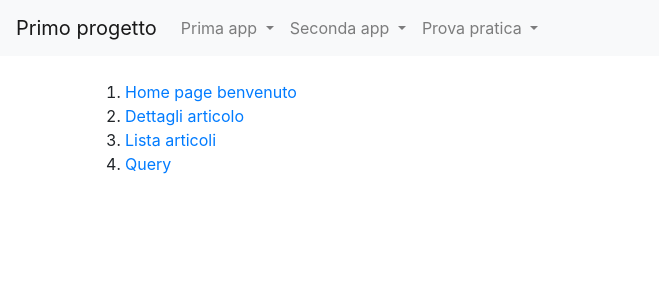
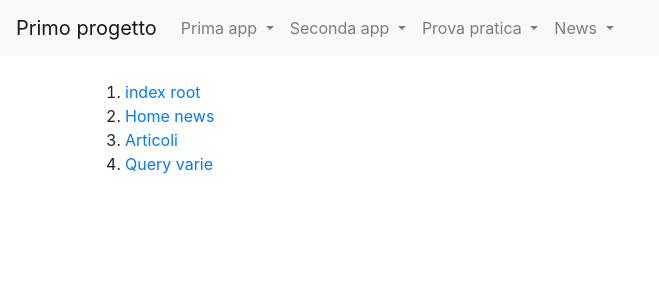
Before and after one commit to dado-beo/primo_progetto, a Django app: page /news/ in a window 1280 px wide. Shown: the top 300 px of the page, without its empty margins (0-659 px from the left). Run offline with Django 5.2, Linux system fonts and the light colour scheme.

Commit message:
News aggiornamento

```diff
--- a/news/templates/news/index.html
+++ b/news/templates/news/index.html
@@ -4,9 +4,9 @@
 
 {%block content%}
     <ol>
-        <li><a href="{% url 'news:homeview'%}">Home page benvenuto</a></li>
-        <li><a href="{% url 'news:articolo_detail' 1%}">Dettagli articolo</a></li>
-        <li><a href="{% url 'news:lista_articoli' 1%}">Lista articoli</a></li>
-        <li><a href="{% url 'news:query'%}">Query</a></li>
+        <li><a href="/"=>index root</a></li>
+        <li><a href="{% url 'news:homeview'%}">Home news</a></li>
+        <li><a href="{% url 'news:lista_articoli'%}">Articoli</a></li>
+        <li><a href="{% url 'news:query'%}">Query varie</a></li>
     </ol>
 {%endblock content%}
--- a/news/templates/news/lista_articoli.html
+++ b/news/templates/news/lista_articoli.html
@@ -14,7 +14,7 @@
             </p>
             <p><strong>Autore: </strong>
                 {% comment %} metodo ottimale per creare link {% endcomment %}
-                <a href = {% url 'news:giornalista_detail' articolo.giornalista.id %}> {{ articolo.giornalista }} </a>
+                <a href = {% url 'news:giornalistaDetailView' articolo.giornalista.id %}> {{ articolo.giornalista }} </a>
             </p>
             <hr>
         {% endfor %}
--- a/news/views.py
+++ b/news/views.py
@@ -118,7 +118,7 @@ def query(request):
     articoli_mese_anno = Articolo.objects.filter(data__month = 1, data__year=2023)
 
     # 17 Giornalisti con almeno un articolo con più di 100 visualizzazioni
-    # giornalisti_con_articoli_popolari = Giornalista.objects.filter(articoli__visualizzazioni__gte=100).distinct()
+    #giornalisti_con_articoli_popolari = Giornalista.objects.filter(articoli__visualizzazioni__gte=100).distinct()
     """
     spiegazione dettagliata.
     giornalista.objects: Inizia dalla classe del modello Giornalista.
@@ -152,7 +152,7 @@ def query(request):
 
     # Creare il dizionario context
     context = {
-        'articoli_no_ciclo':
+        'risultati_no_ciclo':
         {
             'numero_totale_articoli': ('numero_totale_articoli', numero_totale_articoli),
             'giornalista_1' : ('giornalista_1', giornalista_1),
@@ -160,7 +160,7 @@ def query(request):
             'articolo_più_visualizzato': ('articolo_più_visualizzato', articolo_più_visualizzato),
             'giornalista_giovane': ('giornalista_giovane', giornalista_giovane),
         },
-        'articoli_ciclo':
+        'risultati_ciclo':
         {
             'articoli_congome': ('articoli_cognome', articoli_cognome),
             'articoli_ordinati': ('articoli_ordinati', articoli_ordinati),
@@ -178,13 +178,14 @@ def query(request):
             'articoli_con_or': ('articoli_con_or', articoli_con_or),
             'articoli_con_not': ('articoli_con_not', articoli_con_not),
             'articoli_mese_anno': ('articoli_mese_anno', articoli_mese_anno),
-            # 'giornalisti_con_articoli_popolari': ('giornalisti_con_articoli_popolari', giornalisti_con_articoli_popolari),
+            #'giornalisti_con_articoli_popolari': ('giornalisti_con_articoli_popolari', giornalisti_con_articoli_popolari)
         }
     }
     return render(request, 'news/query.html', context)
 
 def giornalistaDetailView(request, pk):
-    giornalista = get_object_or_404(Giornalista, pk = pk)
-    articoli = Articolo.objects.all()
-    context = {"giornalista": giornalista, "articoli":articoli}
+    giornalista = Giornalista.objects.get(pk=pk)
+    articoli_giornalista = Articolo.objects.filter(giornalista=pk)
+    context = {"giornalista": giornalista,
+               "articoli_giornalista" : articoli_giornalista}
     return render(request, "news/giornalista_detail.html", context)
--- a/templates/base.html
+++ b/templates/base.html
@@ -69,6 +69,17 @@
             <a class="dropdown-item" href="{% url 'prova_pratica_0:media'%}">Media</a>
             </div>
         </li>
+
+        <li class="nav-item dropdown">
+            <a class="nav-link dropdown-toggle" href="#" id="navbarDropdown" role="button" data-toggle="dropdown" aria-haspopup="true" aria-expanded="false">
+            News
+            </a>
+            <div class="dropdown-menu" aria-labelledby="navbarDropdown">
+            <a class="dropdown-item" href="{% url 'news:homeview'%}">Home news</a>
+            <a class="dropdown-item" href="{% url 'news:lista_articoli'%}">Articoli</a>
+            <a class="dropdown-item" href="{% url 'news:query'%}">Query varie</a>
+        </div>
+        </li>
         </ul>
     </div>
     </nav>
```
Also changed, not shown: news/templates/news/giornalista_detail.html (added, +17 -0 lines), news/templates/news/lista_giornalisti.html (added, +10 -0 lines).
